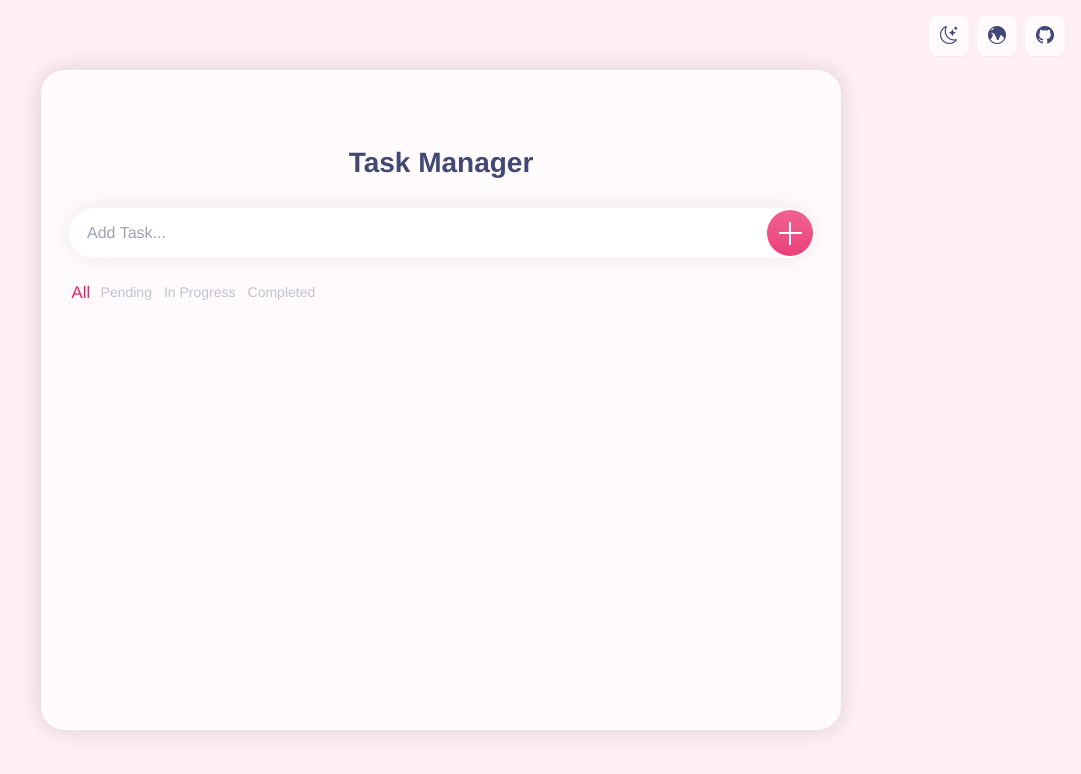
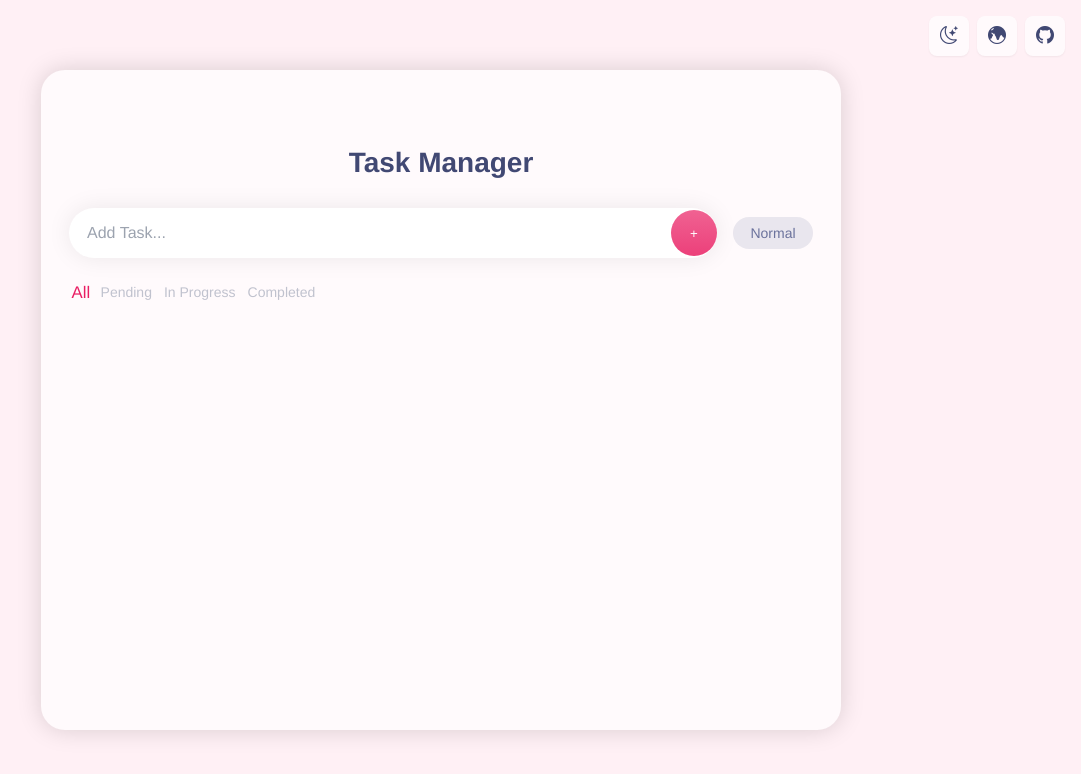
Before and after one commit to xxiixi/task-manager-web, a Vue app: page / in a window 1280 px wide. Shown: the top 774 px of the page, without its empty margins (199-1280 px from the left). Built offline with nearby package versions, Linux system fonts and the light colour scheme; the HTML template or start-up script is replaced by a standard one.

Commit message:
✨ feat: priority

```diff
--- a/src/components/TaskAdd.vue
+++ b/src/components/TaskAdd.vue
@@ -1,4 +1,5 @@
 <template>
+  <div class="input-add-container">
     <div class="input-add">
       <input
         type="text"
@@ -7,8 +8,17 @@
         :placeholder="placeholder"
       />
       <button @click="handleAddTask">
-      <i class="plus"></i>
+        +
       </button>
+    </div>
+    <div
+      class="priority-tag"
+      :class="`priority-${selectedPriority}`"
+      @click="handleTogglePriority"
+      :title="getPriorityTitle"
+    >
+      {{ getPriorityText }}
+    </div>
   </div>
 </template>
 
@@ -17,22 +27,74 @@ import { ref, computed } from 'vue'
 import { storeToRefs } from 'pinia'
 import { useTaskStore } from '../stores/task'
 import { useI18nStore } from '../stores/i18n'
+import type { TaskPriority } from '../types/task'
 
 const taskStore = useTaskStore()
 const i18nStore = useI18nStore()
-const { t } = storeToRefs(i18nStore)
+const { t, locale } = storeToRefs(i18nStore)
 const taskTitle = ref('')
+const selectedPriority = ref<TaskPriority>('low')
 
 const placeholder = computed(() => t.value.addTask + '...')
+
+const getPriorityText = computed(() => {
+  try {
+    switch (selectedPriority.value) {
+      case 'low':
+        return t.value?.priorityNormal || (locale.value === 'zh-CN' ? '普通' : 'Normal')
+      case 'medium':
+        return t.value?.priorityImportant || (locale.value === 'zh-CN' ? '重要' : 'Important')
+      case 'high':
+        return t.value?.priorityUrgent || (locale.value === 'zh-CN' ? '紧急' : 'Urgent')
+      default:
+        return t.value?.priorityNormal || (locale.value === 'zh-CN' ? '普通' : 'Normal')
+    }
+  } catch (e) {
+    // Fallback to default based on locale
+    const isZh = locale.value === 'zh-CN'
+    switch (selectedPriority.value) {
+      case 'low':
+        return isZh ? '普通' : 'Normal'
+      case 'medium':
+        return isZh ? '重要' : 'Important'
+      case 'high':
+        return isZh ? '紧急' : 'Urgent'
+      default:
+        return isZh ? '普通' : 'Normal'
+    }
+  }
+})
+
+const getPriorityTitle = computed(() => {
+  try {
+    if (t.value?.priorityNormal && t.value?.priorityImportant && t.value?.priorityUrgent) {
+      return `${t.value.priorityNormal} / ${t.value.priorityImportant} / ${t.value.priorityUrgent}`
+    }
+  } catch (e) {
+    // Fallback
+  }
+  return locale.value === 'zh-CN' ? '普通 / 重要 / 紧急' : 'Normal / Important / Urgent'
+})
+
+const handleTogglePriority = () => {
+  const priorityMap: Record<TaskPriority, TaskPriority> = {
+    low: 'medium',
+    medium: 'high',
+    high: 'low',
+  }
+  selectedPriority.value = priorityMap[selectedPriority.value]
+}
 
 const handleAddTask = () => {
   if (taskTitle.value.trim()) {
     taskStore.addTask({
       title: taskTitle.value.trim(),
       status: 'pending',
-      priority: 'medium',
+      priority: selectedPriority.value,
     })
     taskTitle.value = ''
+    // 重置为默认优先级
+    selectedPriority.value = 'low'
   }
 }
 </script>
@@ -40,10 +102,17 @@ const handleAddTask = () => {
 <style scoped lang="less">
 @import '@/styles/variables.less';
 
+.input-add-container {
+  display: flex;
+  align-items: center;
+  gap: @spacing-md;
+}
+
 .input-add {
   position: relative;
   display: flex;
   align-items: center;
+  flex: 1;
 
   input {
     padding: 16px 52px 16px 18px;
@@ -82,16 +151,50 @@ const handleAddTask = () => {
     &:active {
       transform: scale(0.95);
     }
+  }
+}
 
-    .plus {
-      display: block;
-      width: 100%;
-      height: 100%;
-      background: linear-gradient(white, white), linear-gradient(white, white);
-      background-size: 50% 2px, 2px 50%;
-      background-position: center;
-      background-repeat: no-repeat;
+.priority-tag {
+  display: inline-flex;
+  align-items: center;
+  justify-content: center;
+  padding: 6px 12px;
+  border-radius: @border-radius-full;
+  font-size: @font-size-sm;
+  font-weight: @font-weight-medium;
+  cursor: pointer;
+  transition: all @transition-fast;
+  white-space: nowrap;
+  user-select: none;
+  flex-shrink: 0;
+  width: 80px;
+  min-height: 32px;
+  text-align: center;
+  line-height: 1.2;
+  box-sizing: border-box;
+
+  &:hover {
+    transform: scale(1.05);
+    box-shadow: @shadow-sm;
   }
+
+  &:active {
+    transform: scale(0.95);
+  }
+
+  &.priority-low {
+    background: var(--priority-low-bg);
+    color: var(--priority-low-color);
+  }
+
+  &.priority-medium {
+    background: var(--priority-medium-bg);
+    color: var(--priority-medium-color);
+  }
+
+  &.priority-high {
+    background: var(--priority-high-bg);
+    color: var(--priority-high-color);
   }
 }
 </style>
--- a/src/stores/i18n.ts
+++ b/src/stores/i18n.ts
@@ -17,7 +17,10 @@ const translations = {
     language: '语言',
     switchToEnglish: '切换到 English',
     switchToChinese: '切换到 中文',
-    github: 'GitHub'
+    github: 'GitHub',
+    priorityNormal: '普通',
+    priorityImportant: '重要',
+    priorityUrgent: '紧急'
   },
   'en-US': {
     title: 'Task Manager',
@@ -32,7 +35,10 @@ const translations = {
     language: 'Language',
     switchToEnglish: 'Switch to English',
     switchToChinese: 'Switch to Chinese',
-    github: 'GitHub'
+    github: 'GitHub',
+    priorityNormal: 'Normal',
+    priorityImportant: 'Important',
+    priorityUrgent: 'Urgent'
   }
 }
 
--- a/src/styles/dark.less
+++ b/src/styles/dark.less
@@ -53,6 +53,14 @@ html[data-theme='dark'] {
   --priority-medium: #f59e0b;
   --priority-high: #ef4444;
 
+  // 优先级 tag 背景色和文字色（深色模式）
+  --priority-low-bg: rgba(255, 255, 255, 0.15);
+  --priority-low-color: rgba(255, 255, 255, 0.7);
+  --priority-medium-bg: rgba(245, 158, 11, 0.25);
+  --priority-medium-color: #fbbf24;
+  --priority-high-bg: rgba(239, 68, 68, 0.25);
+  --priority-high-color: #f87171;
+
   // ==================== 过滤器颜色 ====================
   --filter-inactive: rgba(255, 255, 255, 0.3);
   --filter-active: rgba(255, 255, 255, 0.7);
--- a/src/styles/light.less
+++ b/src/styles/light.less
@@ -54,6 +54,14 @@
   --priority-medium: #f59e0b;
   --priority-high: #ef4444;
 
+  // 优先级 tag 背景色和文字色
+  --priority-low-bg: rgba(107, 114, 156, 0.15);
+  --priority-low-color: #6b729c;
+  --priority-medium-bg: rgba(245, 158, 11, 0.15);
+  --priority-medium-color: #d97706;
+  --priority-high-bg: rgba(239, 68, 68, 0.15);
+  --priority-high-color: #dc2626;
+
   // ==================== 过滤器颜色 ====================
   --filter-inactive: #c0c2ce;
   --filter-active: #e91e63;
```
Lines whose indentation alone changed are shown as unchanged.
